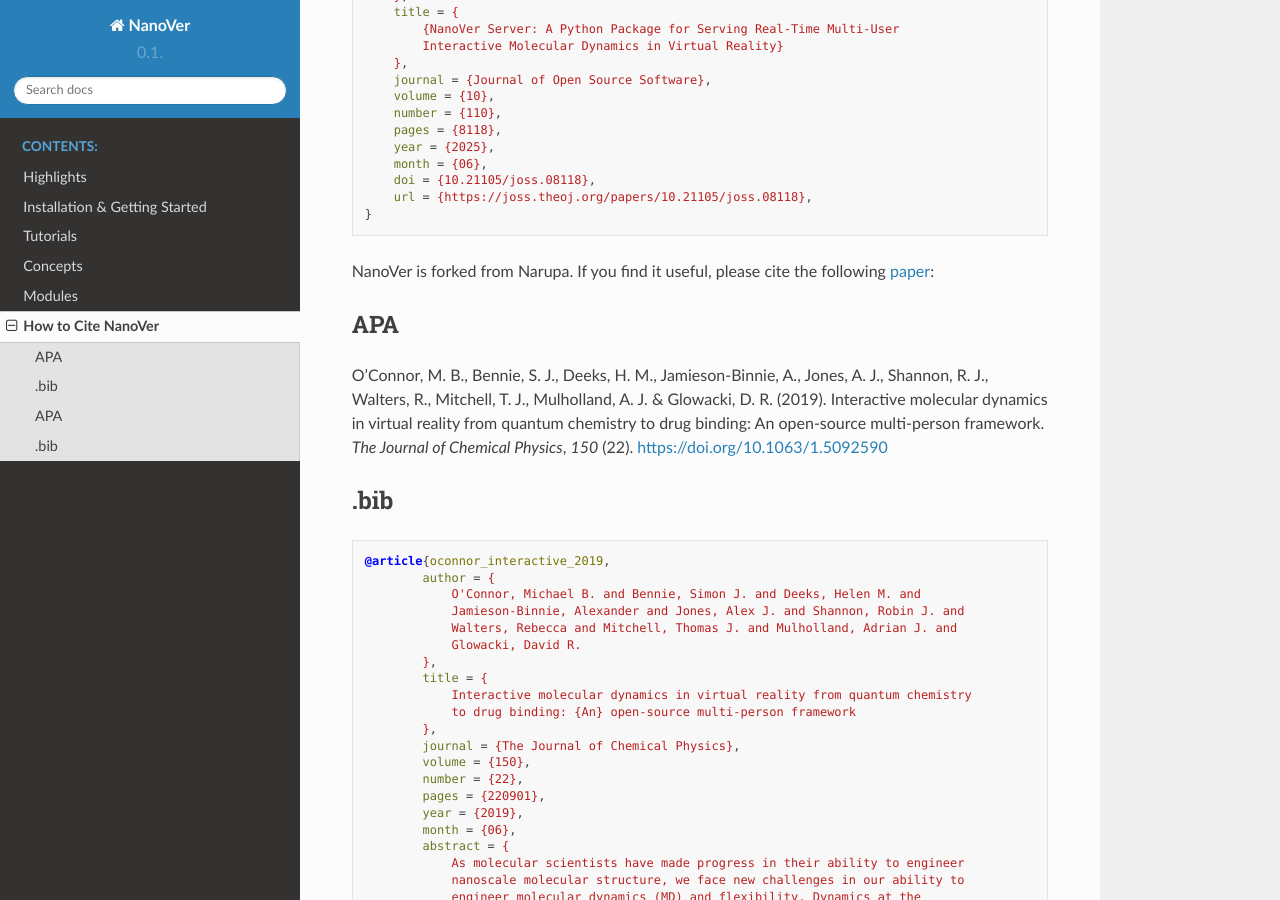
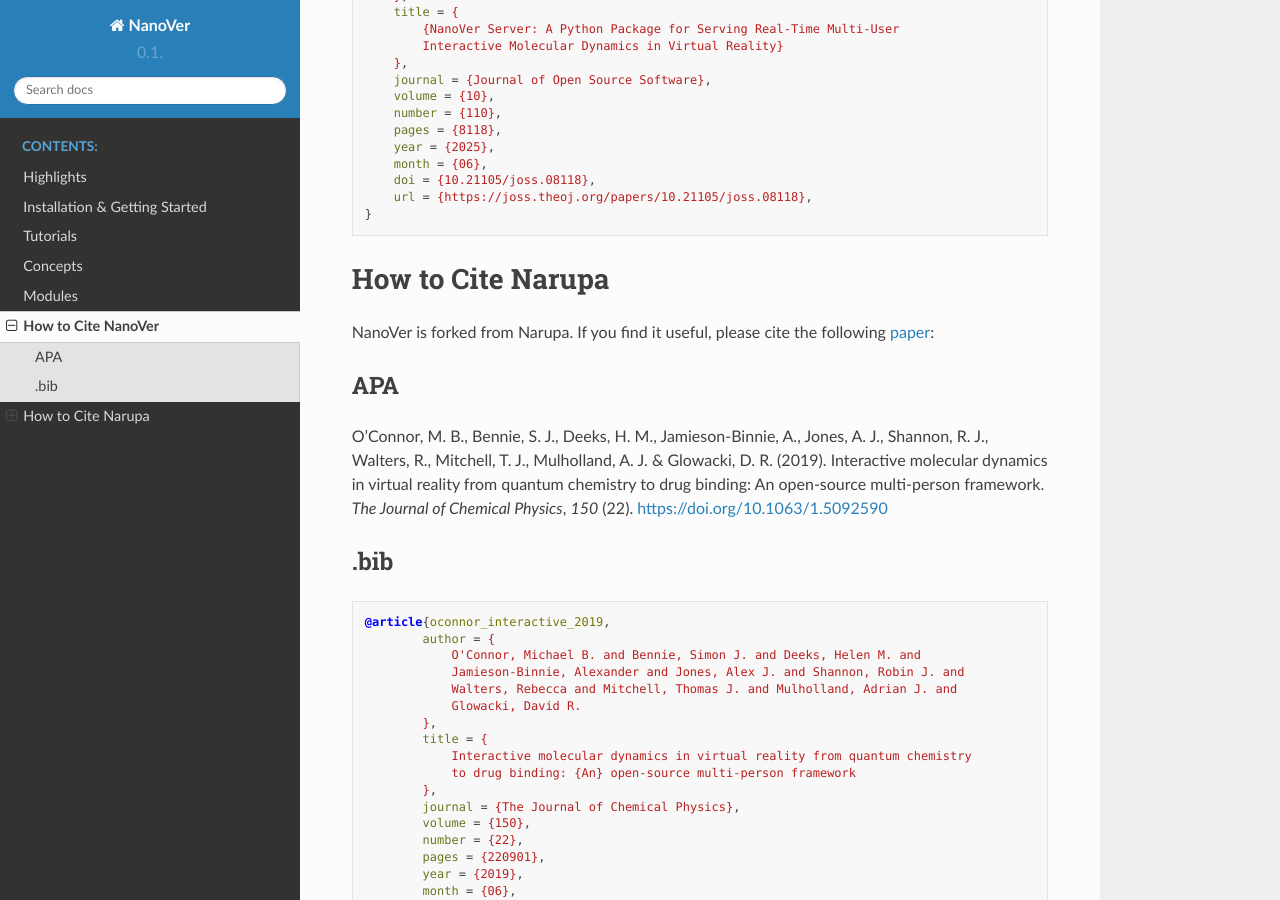
Before and after one commit to IRL2/nanover-docs, a Sphinx documentation site: the page built from source/citations.rst, in a window 1280 px wide and 900 px high, scrolled down 566 px. Built offline with Sphinx 7.4.7 and the Read the Docs theme 3.1.0, drawn with Linux system fonts in a browser that asks for light colours; pages that are not in the unit, such as notebooks, are missing from menus; the version number could not be read and is left out.

Commit message:
Put Narupa format in a different section

```diff
--- a/source/citations.rst
+++ b/source/citations.rst
@@ -23,6 +23,10 @@
 .. literalinclude:: nanover.bib
    :language: bibtex
 
+==================
+How to Cite Narupa
+==================
+
 NanoVer is forked from Narupa. If you find it useful, please cite the following
 `paper <https://doi.org/10.1063/1.5092590>`_:
 
```
